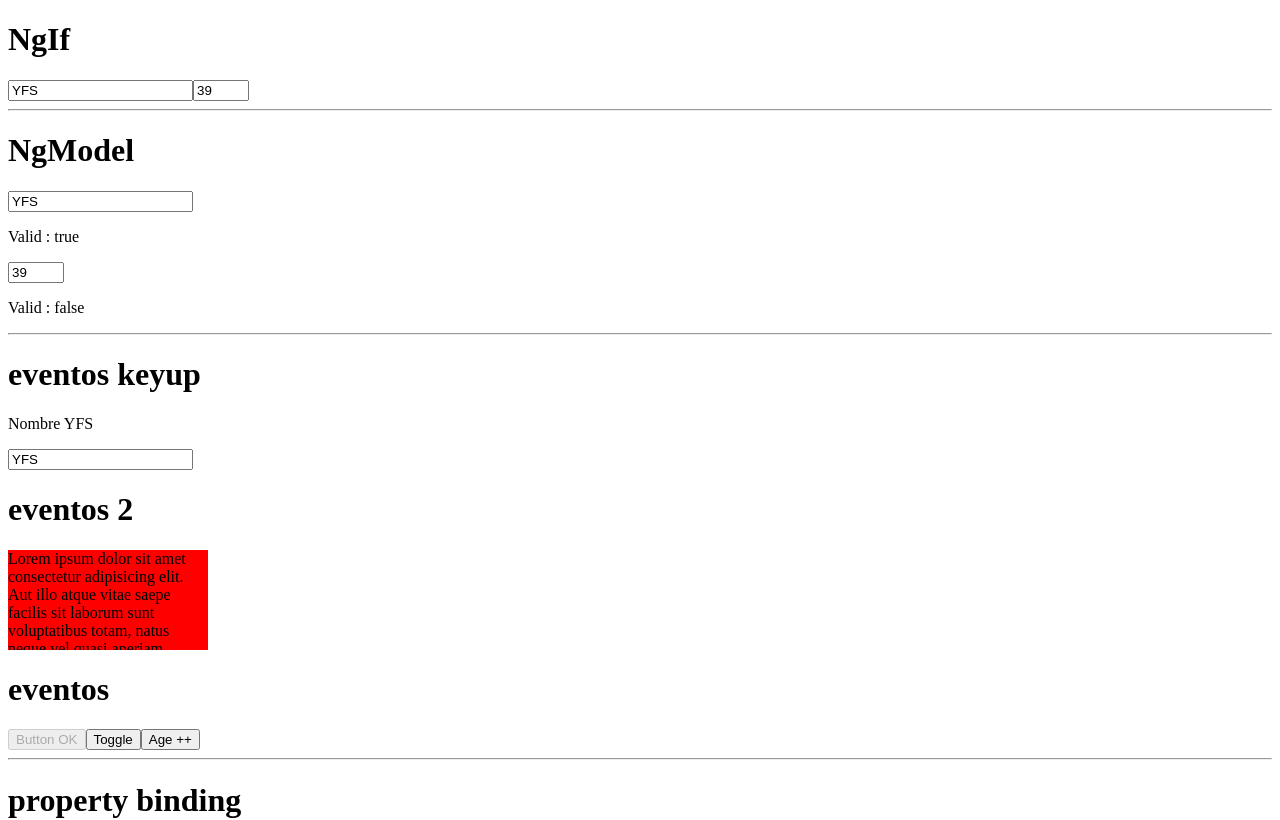
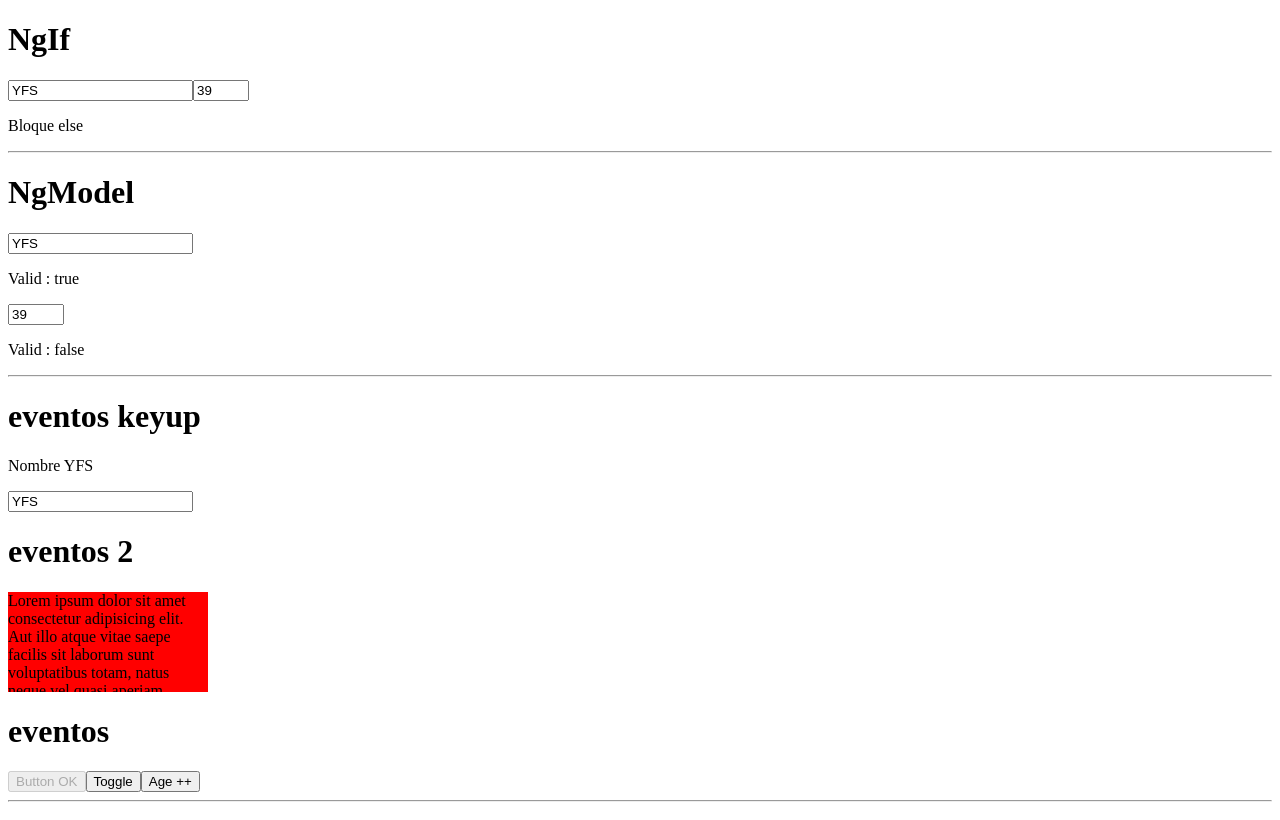
Before and after one commit to YordayFigueroaSanchez/platzi_frontend_con_angular, an Angular app in the folder 01_Curso_de_Fundamentos_de_Angular/my-store/: page / in a window 1280 px wide. Shown: the top 820 px of the page. Built offline with nearby package versions, Linux system fonts and the light colour scheme.

Commit message:
else in ngIf
else in ngIf

```diff
--- a/01_Curso_de_Fundamentos_de_Angular/my-store/src/app/app.component.html
+++ b/01_Curso_de_Fundamentos_de_Angular/my-store/src/app/app.component.html
@@ -2,7 +2,10 @@
 <input type="text" [(ngModel)]="person.name">
 <input type="number" [(ngModel)]="person.age" min="10" max="30">
 <p *ngIf="person.name === 'yfs'">Soy yfs</p>
-<p *ngIf="person.name === 'aaa' && person.age === 20">Soy aaa con 20</p>
+<p *ngIf="person.name === 'aaa' && person.age === 20; else elseBlock">Soy aaa con 20</p>
+<ng-template #elseBlock>
+  <p>Bloque else</p>
+</ng-template>
 <hr>
 <h1>NgModel</h1>
 <input type="text" required #nameInput="ngModel" [(ngModel)]="person.name">
```
